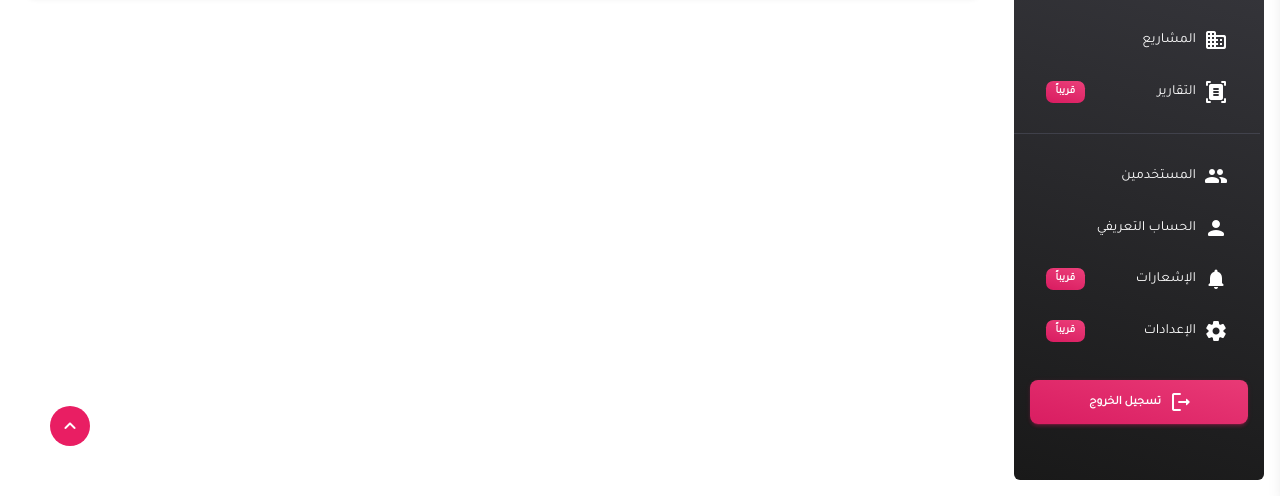
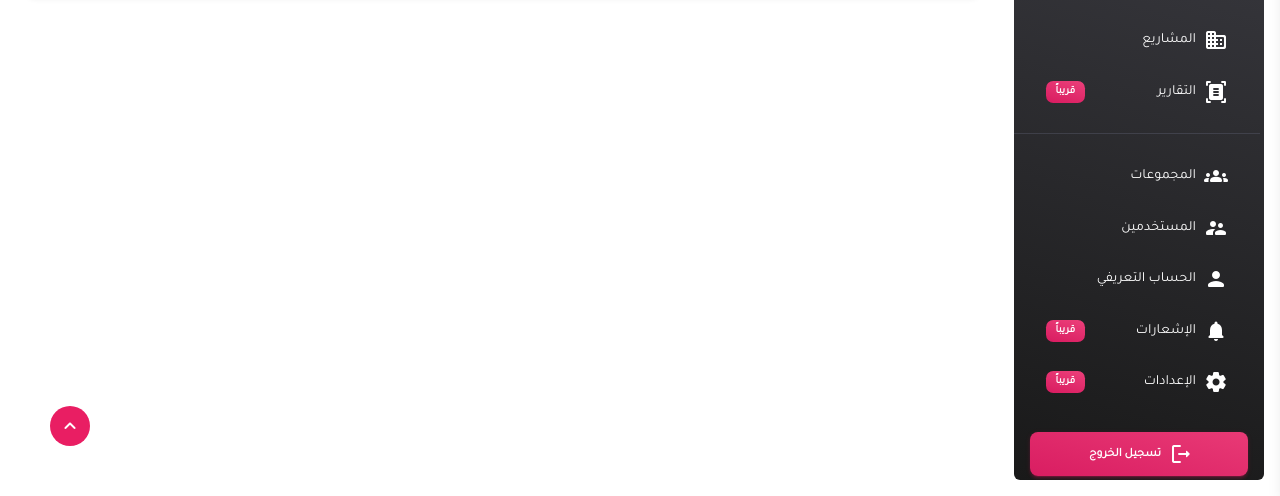
Before and after one commit to arabdigitalexpression/ams, a Django app: template main/templates/main/auth/index.html in a window 1280 px wide. Shown: the part 304-800 px from the top of the page. Run offline with Django 4.2, Linux system fonts and the light colour scheme; the template is opened without the code that fills it, so the values that code supplies are empty; some libraries are stand-ins or nearby versions.

Commit message:
Changed checkbox into chip icon

```diff
--- a/main/forms.py
+++ b/main/forms.py
@@ -236,7 +236,6 @@ class UserForm(ModelForm):
                 "placeholder": "أسم المستخدم"
             }),
             "groups": CheckboxSelectMultiple(
-                attrs={"class": "border pe-2"}
             )
         }
 
--- a/main/templates/main/auth/index.html
+++ b/main/templates/main/auth/index.html
@@ -30,7 +30,9 @@
                                     <p class="text-sm mb-0 me-2">{{ group.name }}</p>
                                 </td>
                                 <td class="align-middle d-flex align-items-center">
-                                    <a href="{% url 'group-update' group.id %}">تعديل</a>
+                                    <a  href="{% url 'group-update' group.id %}"
+                                    class="btn btn-sm btn-warning font-weight-bold text-xs mx-2"
+                                       data-toggle="tooltip" data-original-title="Edit gruop">تعديل</a>
                                 </td>
                             </tr>
                             {% endfor %}
--- a/main/templates/main/base.html
+++ b/main/templates/main/base.html
@@ -15,7 +15,7 @@
     <div class="collapse navbar-collapse px-0 w-auto" id="sidenav-collapse-main">
         <ul class="navbar-nav pe-1">
             <li class="nav-item">
-                <a class="nav-link d-flex justify-content-between " href="../pages/dashboard.html">
+                <a class="nav-link d-flex justify-content-between " href="#">
                     <div class="text-white text-center ms-2 d-flex align-items-center justify-content-center">
                         <i class="material-icons-round opacity-10">dashboard</i>
                         <span class="nav-link-text me-2">لوحة القيادة</span>
@@ -31,7 +31,7 @@
                 </a>
             </li>
             <li class="nav-item">
-                <a class="nav-link d-flex justify-content-between" href="../pages/billing.html">
+                <a class="nav-link d-flex justify-content-between" href="#">
                     <div class="text-white text-center ms-2 d-flex align-items-center justify-content-center">
                         <i class="material-icons-round opacity-10">receipt_long</i>
                         <span class="nav-link-text me-2">حساب الأستاذ</span>
@@ -56,7 +56,7 @@
                 </a>
             </li>
             <li class="nav-item">
-                <a class="nav-link d-flex justify-content-between" href="../pages/sign-up.html">
+                <a class="nav-link d-flex justify-content-between" href="#">
                     <div class="text-white text-center ms-2 d-flex align-items-center justify-content-center">
                         <i class="material-icons-round opacity-10">document_scanner</i>
                         <span class="nav-link-text me-2">التقارير</span>
@@ -67,9 +67,17 @@
             </li>
             <hr>
             <li class="nav-item">
+                <a class="nav-link d-flex justify-content-between" href="{% url 'group-list' %}">
+                    <div class="text-white text-center ms-2 d-flex align-items-center justify-content-center">
+                        <i class="material-icons-round opacity-10">groups</i>
+                        <span class="nav-link-text me-2">المجموعات</span>
+                    </div>
+                </a>
+            </li>
+            <li class="nav-item">
                 <a class="nav-link d-flex justify-content-between" href="{% url 'user-list' %}">
                     <div class="text-white text-center ms-2 d-flex align-items-center justify-content-center">
-                        <i class="material-icons-round opacity-10">group</i>
+                        <i class="material-icons-round opacity-10">supervisor_account</i>
                         <span class="nav-link-text me-2">المستخدمين</span>
                     </div>
                 </a>
@@ -83,7 +91,7 @@
                 </a>
             </li>
             <li class="nav-item">
-                <a class="nav-link d-flex justify-content-between" href="../pages/notifications.html">
+                <a class="nav-link d-flex justify-content-between" href="#">
                     <div class="text-white text-center ms-2 d-flex align-items-center justify-content-center">
                         <i class="material-icons-round opacity-10">notifications</i>
                         <span class="nav-link-text me-2">الإشعارات</span>
@@ -92,7 +100,7 @@
                 </a>
             </li>
             <li class="nav-item">
-                <a class="nav-link d-flex justify-content-between" href="../pages/sign-in.html">
+                <a class="nav-link d-flex justify-content-between" href="#">
                     <div class="text-white text-center ms-2 d-flex align-items-center justify-content-center">
                         <i class="material-icons-round opacity-10">settings</i>
                         <span class="nav-link-text me-2"> الإعدادات</span>
--- a/main/templates/widgets/chip_checkbox_option.html
+++ b/main/templates/widgets/chip_checkbox_option.html
@@ -1,4 +1,4 @@
+{% include "widgets/input.html" %}
 <label{% if widget.attrs.id %} for="{{ widget.attrs.id }}"{% endif %}>
     {{ widget.label }}
 </label>
-{% include "widgets/input.html" %}
--- a/main/views/auth.py
+++ b/main/views/auth.py
@@ -104,5 +104,5 @@ def update_group(request, pk):
         return HttpResponseRedirect(reverse("group-list"))
 
     return render(request, "main/auth/form.html", {
-        "form": form, "is_update": True,
+        "form": form, "is_update": True, "group": group
     })
--- /dev/null
+++ b/static/css/material-icons-round.css
@@ -0,0 +1,23 @@
+/* fallback */
+@font-face {
+  font-family: 'Material Icons Round';
+  font-style: normal;
+  font-weight: 400;
+  src: url(../fonts/material-icons-round.woff2) format('woff2');
+}
+
+.material-icons-round {
+  font-family: 'Material Icons Round';
+  font-weight: normal;
+  font-style: normal;
+  font-size: 24px;
+  line-height: 1;
+  letter-spacing: normal;
+  text-transform: none;
+  display: inline-block;
+  white-space: nowrap;
+  word-wrap: normal;
+  direction: ltr;
+  -webkit-font-feature-settings: 'liga';
+  -webkit-font-smoothing: antialiased;
+}
--- a/templates/base.html
+++ b/templates/base.html
@@ -8,16 +8,15 @@
 		<meta name="viewport" content="width=device-width, initial-scale=1.0" />
 		<link
 			rel="shortcut icon"
-			href="https://upload.wikimedia.org/wikipedia/commons/thumb/e/e5/Adef_logo.svg/320px-Adef_logo.svg.png"
-			type="image/x-icon"
+			href="{% static 'favicon.png' %}"
+			type="image/png"
 		/>
 		<title>{% block title %}{% endblock %}</title>
 
 		{% block styles %}
 		<link href="{% static 'css/nucleo-icons.css' %}" rel="stylesheet">
 		<link href="{% static 'css/nucleo-svg.css' %}" rel="stylesheet">
-		<link href="https://fonts.googleapis.com/icon?family=Material+Icons+Round" rel="stylesheet">
-<!--		<link href="{% static 'css/bootstrap.min.css' %}" rel="stylesheet">-->
+		<link href="{% static 'css/material-icons-round.css' %}" rel="stylesheet">
 		<link href="{% static 'css/material-dashboard.css' %}" rel="stylesheet">
 		<link href="{% static 'css/style.css' %}" rel="stylesheet">
 		{% endblock %}
@@ -26,9 +25,9 @@
 	<body id="body">
 		{% block body %}{% endblock %}
         {% block scripts %}
-            <script type="text/javascript" src="{% static 'js/jquery-3.6.1.min.js' %}"></script>
-            <script type="text/javascript" src="{% static 'js/bootstrap.bundle.min.js' %}"></script>
-			<script src="https://kit.fontawesome.com/42d5adcbca.js" crossorigin="anonymous"></script>
+		<script type="text/javascript" src="{% static 'js/jquery-3.6.1.min.js' %}"></script>
+		<script type="text/javascript" src="{% static 'js/bootstrap.bundle.min.js' %}"></script>
+		<script type="text/javascript" src="{% static 'js/font-awesome.js' %}" ></script>
 		<script src="{% static 'js/plugins/perfect-scrollbar.min.js'%}"></script>
 		<script src="{% static 'js/plugins/smooth-scrollbar.min.js'%}"></script>
 		<script src="{% static 'js/plugins/chartjs.min.js'%}"></script>
```
Also changed, not shown: main/templates/main/auth/form.html (+11 -2 lines), main/templates/main/user/form.html (+6 -4 lines), static/css/style.css (+66 -0 lines), static/favicon.png (added), static/fonts/material-icons-round.woff2 (added), static/js/font-awesome.js (added), 1 other file.
